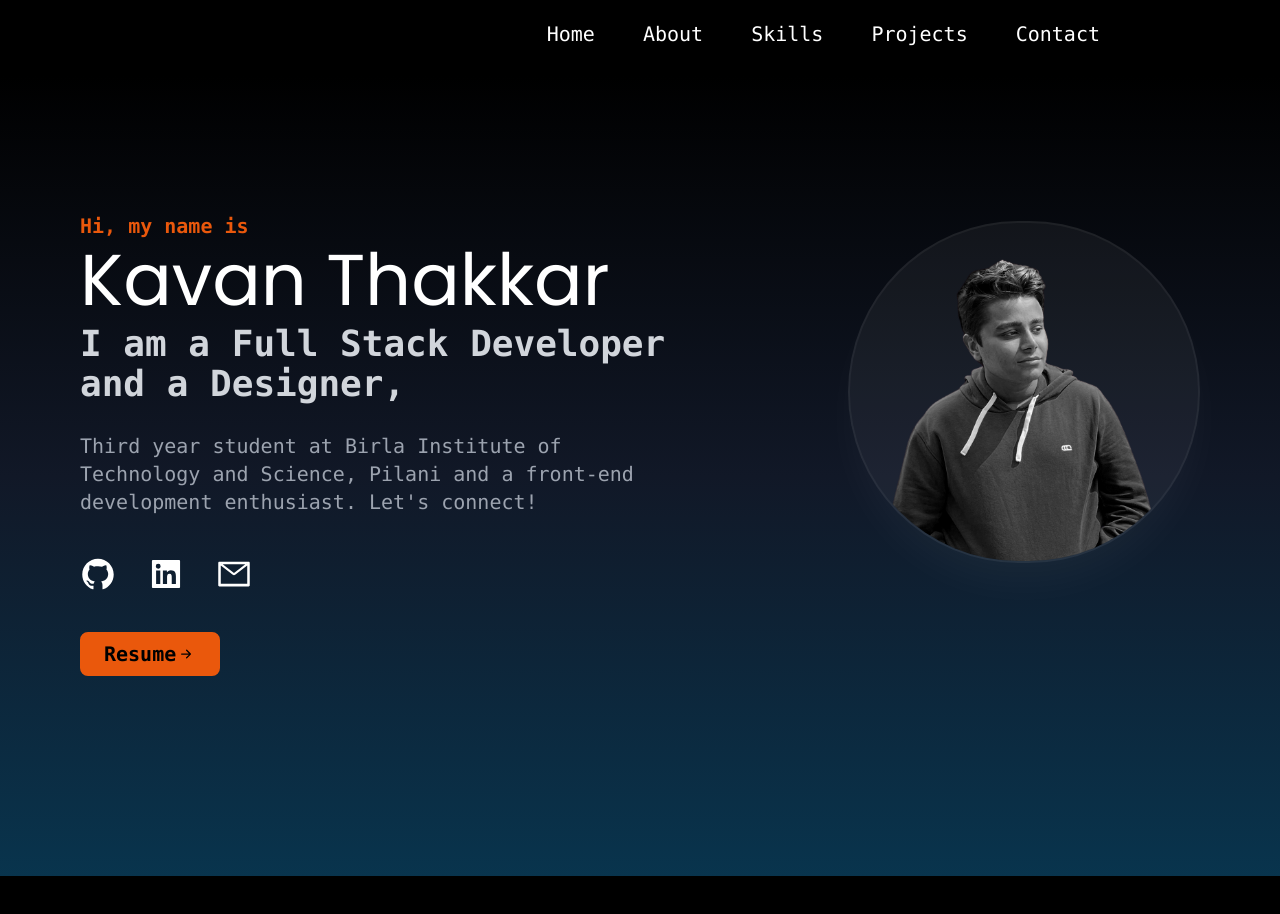
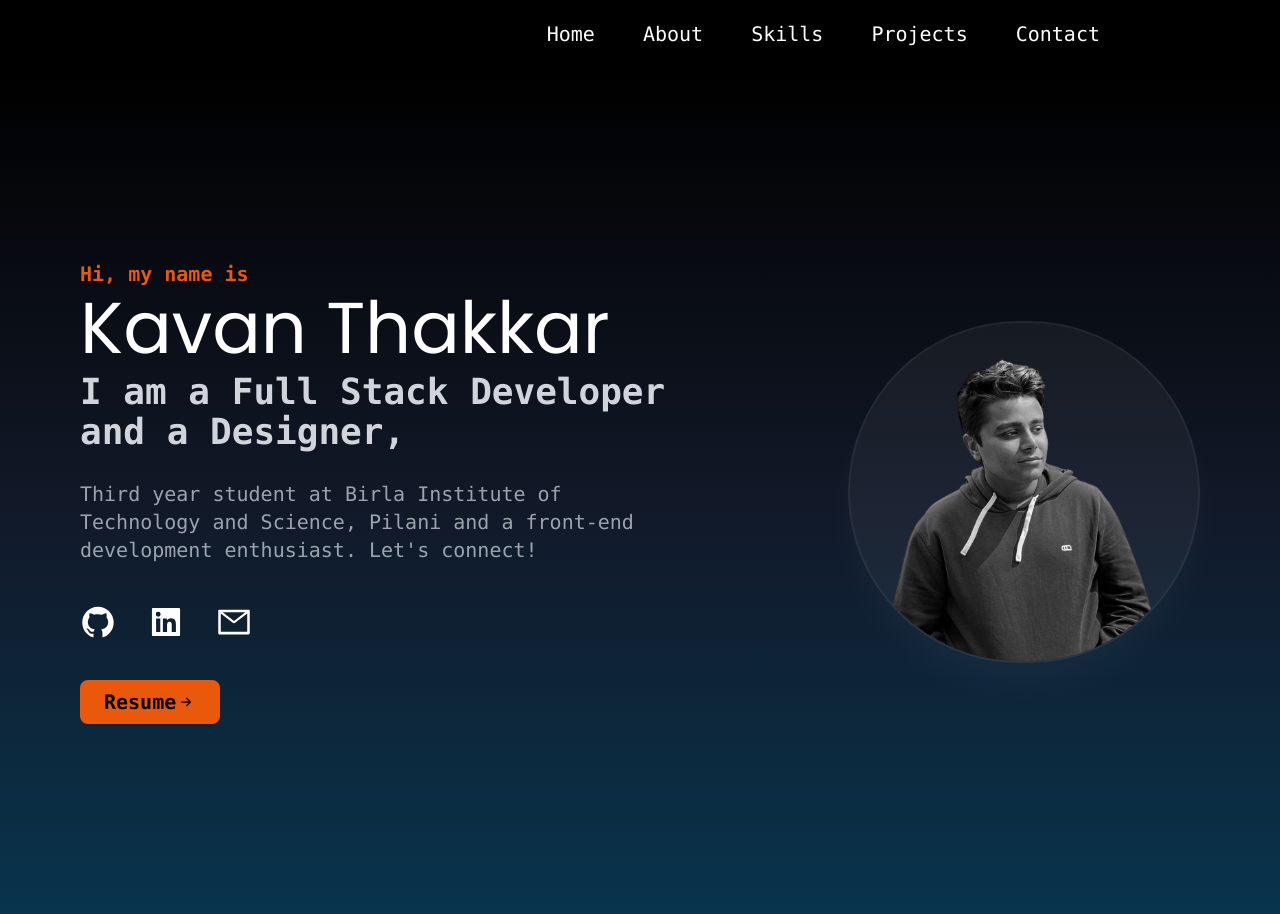
Before and after one commit to Ka1Thakkar/portfolio-2, a Next.js app: page / in a window 1280 px wide. Before the commit the page ends 876 px from the top, so only its background shows below. Built offline with nearby package versions, Linux system fonts and the light colour scheme.

Commit message:
Update home.tsx

```diff
--- a/components/home.tsx
+++ b/components/home.tsx
@@ -41,7 +41,8 @@ const _variants = {
 
 const variant = {
     hover:{
-        y:-5,
+        y:-20,
+        opacity:0.9,
         transition:{delay:0, duration:0.1}
     },
 }
@@ -49,13 +50,13 @@ const variant = {
 export default function Home() {
     return (
         <div className={advent.className}>
-            <div className='lg:flex md:gap-10 items-center justify-center'>
+            <div className='lg:flex md:gap-10 items-center justify-center sm:pt-24 xl:pt-36'>
         <motion.section
             initial={{opacity:0, y:-40}}
             animate={{opacity:1, y:0}}
             transition={{delay:0.2,duration:1}}
             id="home"
-            className=' px-10 sm:p-10 rounded-xl text-left sm:pt-24 pt-10 overflow-hidden pb-12 z-10'>
+            className=' px-10 rounded-xl text-left overflow-hidden pb-12 z-10'>
             <p className='text-xl text-orange-600 font-bold pb-1 font-mono'>{"Hi, my name is"}</p>
             <h1 className='text-6xl 2xl:text-7xl xl:text-7xl pb-1 text-white md:text-7xl lg:text-6xl'>Kavan Thakkar</h1>
             <h2 className='text-2xl pt-1 pb-5 md:text-3xl xl:text-4xl font-bold text-gray-300 font-mono'>{"I am a Full Stack Developer and a Designer,"}</h2>
```
